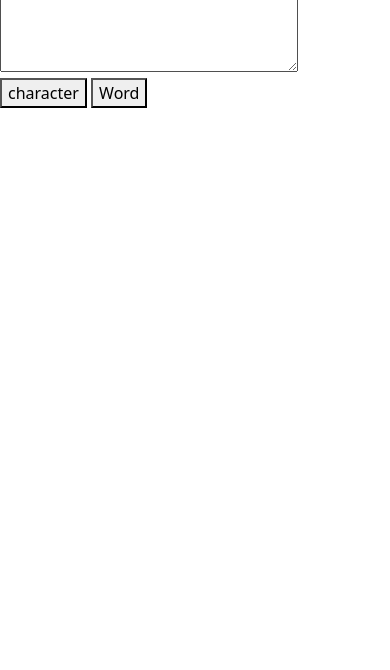
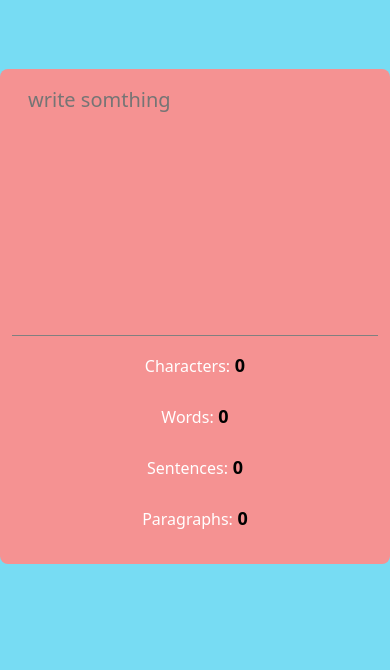
Before and after one commit to manoharbondalapati/Character-word_count, a plain HTML site: page index.html in a window 390 px wide. Shown: the part 174-844 px from the top of the page. Drawn offline with nearby package versions, Linux system fonts and the light colour scheme.

Commit message:
updated files

```diff
--- a/index.css
+++ b/index.css
@@ -0,0 +1,93 @@
+*
+{
+    margin: 0px;
+    padding: 0px;
+    box-sizing: border-box;
+}
+body
+{
+    background-color: rgb(119, 220, 243);
+    height: 100vh;
+    display: flex;
+    flex-direction: column;
+    justify-content: center;
+    gap: 5rem;
+}
+.container
+{
+    width: 100%;
+    max-width: 46rem;
+    background-color: rgb(245, 146, 146);
+    border-radius: 0.5rem;
+    margin: 0 auto;
+    display: flex;
+    flex-direction: column;
+    gap: 1rem;
+}
+textarea
+{
+    resize: none;
+    width: 100%;
+    height: 250px;
+    padding: 1rem;
+    background-color: rgb(245, 146, 146);
+    color: white;
+    outline: none;
+    border: 0;
+    font-size: 20px;
+}
+.container-output
+{
+    display: flex;
+    align-items: center;
+    justify-content: center;
+    gap: 3.5rem;
+    padding: 1rem;
+    border-top: 1px solid gray;
+    color: white;
+}
+h1 {
+    font-size: 2.6rem;
+    color: rgb(0, 0, 0);
+    text-align: center;
+  }
+  .output p {
+
+    text-transform: uppercase;
+    letter-spacing: 1px;
+  }
+
+  .output span {
+
+    font-weight: 700;
+    font-size: 25px;
+    color: #000000;
+  }
+
+
+
+
+  @media(max-width:700px)
+  {
+   .container-output
+   {
+      gap: 0.5rem;
+      display: flex;
+      flex-direction: column;
+   }
+   .output p {
+
+   text-transform: none;
+   letter-spacing: normal;
+  }
+
+  .output span {
+
+    font-weight: 700;
+    font-size: 18px;
+    color: #000000;
+  }
+
+
+
+  }
--- a/index.html
+++ b/index.html
@@ -9,15 +9,27 @@
     integrity="sha384-T3c6CoIi6uLrA9TneNEoa7RxnatzjcDSCmG1MXxSR1GAsXEV/Dwwykc2MPK8M2HN" crossorigin="anonymous">
     <script src="https://cdn.jsdelivr.net/npm/bootstrap@5.3.2/dist/js/bootstrap.bundle.min.js"
     integrity="sha384-C6RzsynM9kWDrMNeT87bh95OGNyZPhcTNXj1NW7RuBCsyN/o0jlpcV8Qyq46cDfL" crossorigin="anonymous"></script>
-
+    <link rel="stylesheet" href="./index.css">
 </head>
 <body>
-    <div>
-        <textarea name="" id="input" cols="30" rows="10" placeholder="write somthing"></textarea>
+    <h1>Counter....</h1>
+    <div class="container">
+        <textarea  id="input" cols="60" rows="10" placeholder="write somthing"></textarea>
+        <div class="container-output">
+            <div class="output">
+            <p class="characters">Characters:<span id="ccount">  0</span></p>
+            </div>
+            <div class="output">
+                <p class="words">Words:<span id="wcount">  0</span></p>
+            </div>
+            <div class="output">
+                <p class="sentences">Sentences:<span id="scount">  0</span></p>
+            </div>
+            <div class="output">
+                <p class="Paragraphs">Paragraphs:<span id="pcount">  0</span></p>
+            </div>
+        </div>
     </div>
-    <div>
-        <button>character</button>
-        <button>Word</button>
-    </div>
+    <script src="./index.js"></script>
 </body>
 </html>
--- a/index.js
+++ b/index.js
@@ -0,0 +1,33 @@
+const input =document.querySelector('textarea');
+const ccount=document.getElementById('ccount');
+const wcount=document.getElementById('wcount');
+const scount =document.getElementById('scount');
+const pcount =document.getElementById('pcount');
+
+input.addEventListener("input",function()
+{
+    if(input.value)
+    {
+        ccount.innerText=input.value.length;
+
+        const words=input.value.split(' ').filter((word)=>word!=="");
+        wcount.innerText=words.length;
+
+
+        const sentence =input.value.split("\n").filter((p)=>p.trim()!=="");
+        scount.innerText=sentence.length;
+
+
+        const paragraph =input.value.split(/[.!]/);
+        pcount.innerText=paragraph.length-1;
+
+
+    }
+    else
+    {
+       wcount.innerText=0;
+       ccount.innerText=0;
+       scount.innerText=0;
+       pcount.innerText=0;
+    }
+});
```
